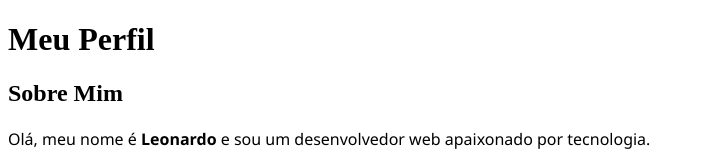
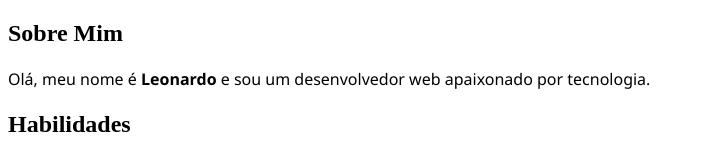
Before and after one commit to LeonardoSuffi/LeonardoSuffi, a plain HTML site: page index.html in a window 1280 px wide. Shown: the top 156 px of the page, without its empty margins (0-705 px from the left). Drawn offline with Linux system fonts and the light colour scheme; files that its build step writes are made by us from their sources.

Commit message:
Update index.html

```diff
--- a/index.html
+++ b/index.html
@@ -5,11 +5,8 @@
     <title>Meu Perfil</title>
     <link rel="stylesheet" href="style.css">
   </head>
+
   <body>
-    <header>
-      <h1>Meu Perfil</h1>
-    </header>
-
     <h2>Sobre Mim</h2>
     <p>Olá, meu nome é <strong>Leonardo</strong> e sou um desenvolvedor web apaixonado por tecnologia.</p>
 
```
